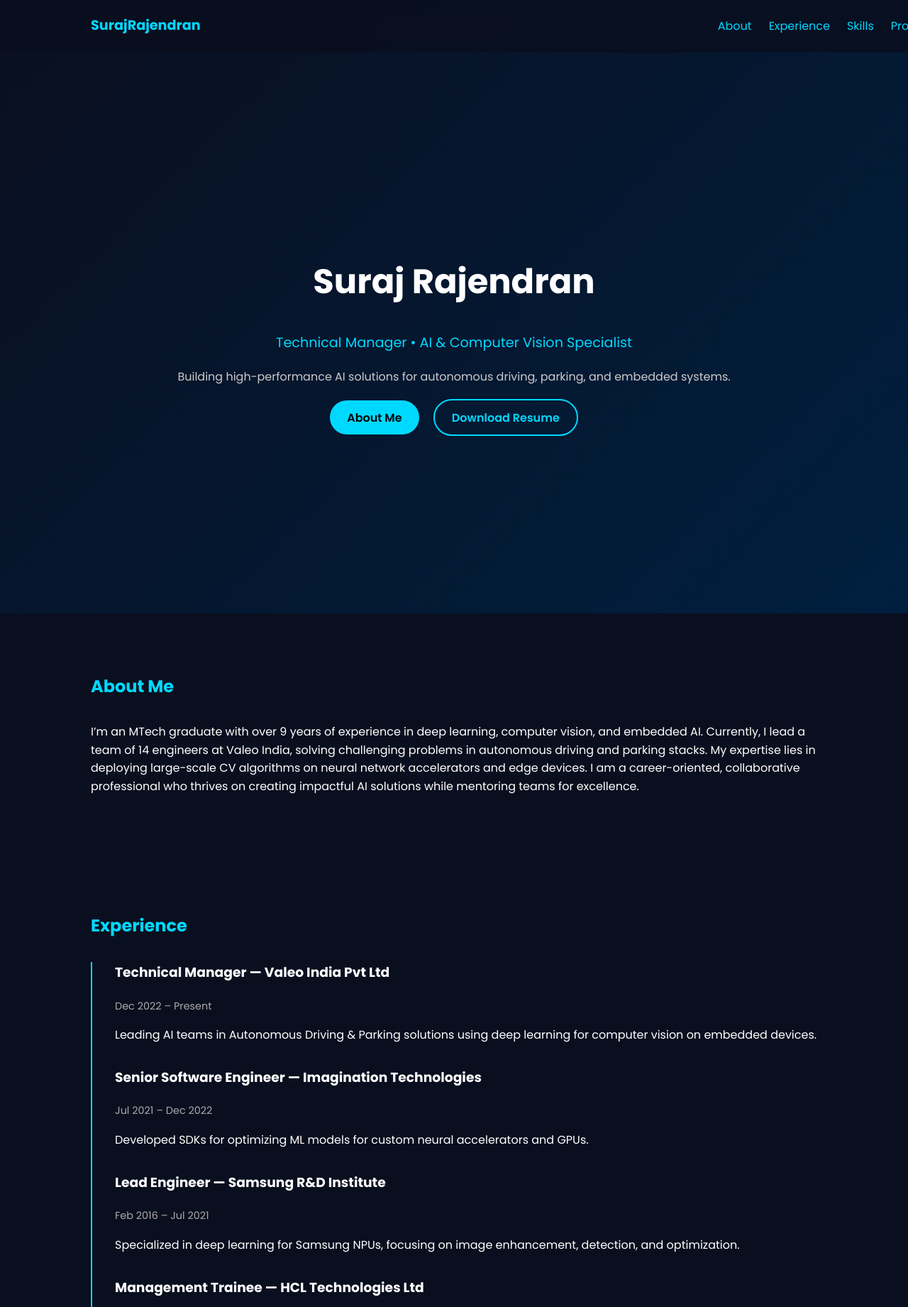
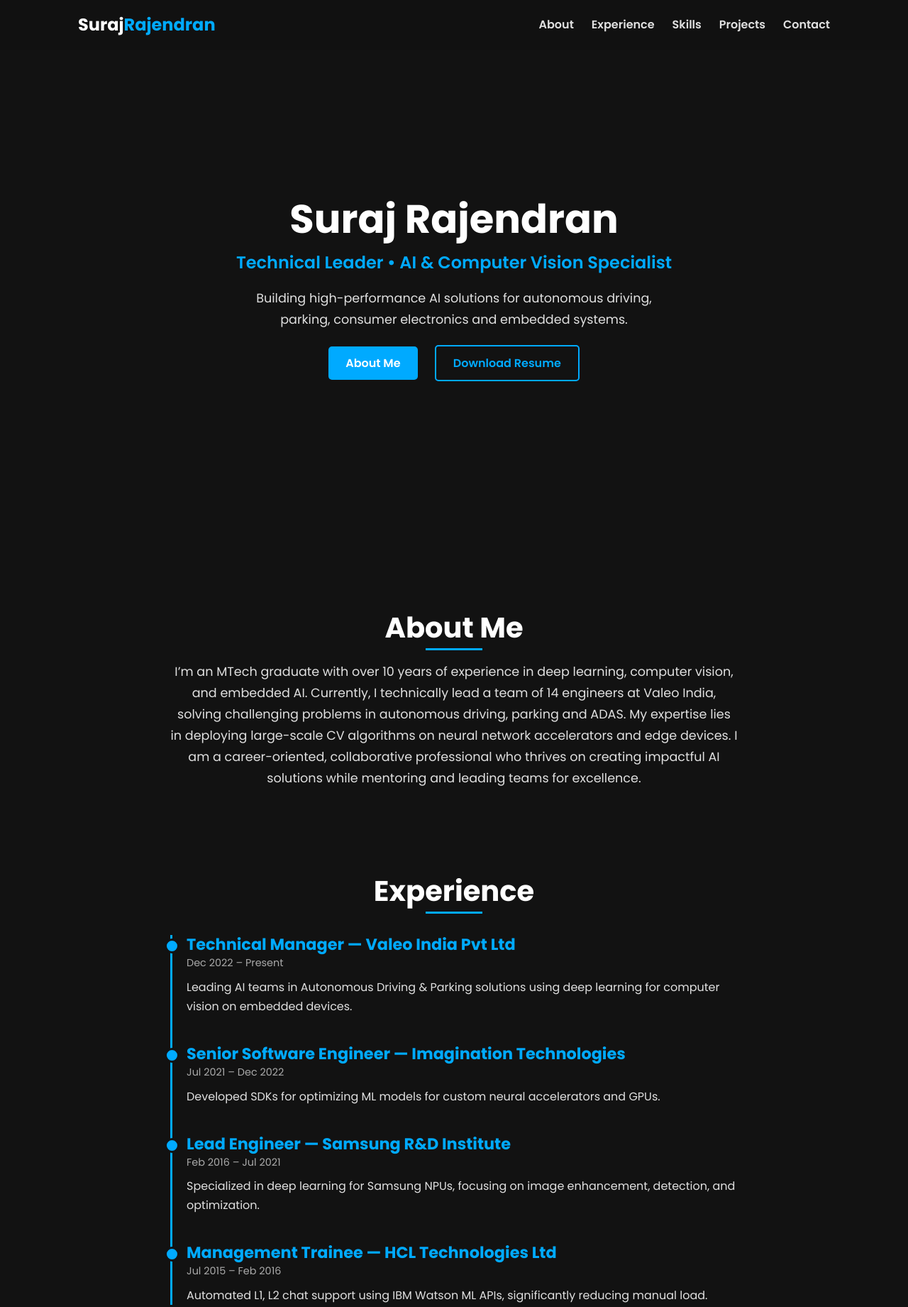
Before and after one commit to Suraj-R/suraj-portfolio, a plain HTML site: page index.html in a window 1280 px wide. Shown: the top 1841 px of the page at 71% size. Drawn offline with Linux system fonts and the light colour scheme.

Commit message:
Version 3 : fixing the mobile screen issue, content curation

```diff
--- a/index.html
+++ b/index.html
@@ -15,12 +15,17 @@
         <div class="nav-container">
             <a href="#home" class="logo">Suraj<span>Rajendran</span></a>
             <ul class="nav-links">
-                <li><a href="#about">About</a></li>
-                <li><a href="#experience">Experience</a></li>
-                <li><a href="#skills">Skills</a></li>
-                <li><a href="#projects">Projects</a></li>
-                <li><a href="#contact">Contact</a></li>
+                <li><a href="#about" class="nav-link">About</a></li>
+                <li><a href="#experience" class="nav-link">Experience</a></li>
+                <li><a href="#skills" class="nav-link">Skills</a></li>
+                <li><a href="#projects" class="nav-link">Projects</a></li>
+                <li><a href="#contact" class="nav-link">Contact</a></li>
             </ul>
+            <div class="hamburger">
+                <span class="bar"></span>
+                <span class="bar"></span>
+                <span class="bar"></span>
+            </div>
         </div>
     </nav>
 
@@ -28,8 +33,8 @@
     <header id="home" class="hero">
         <div class="hero-content">
             <h1>Suraj Rajendran</h1>
-            <p class="tagline">Technical Manager • AI & Computer Vision Specialist</p>
-            <p class="subtitle">Building high-performance AI solutions for autonomous driving, parking, and embedded systems.</p>
+            <p class="tagline">Technical Leader • AI & Computer Vision Specialist</p>
+            <p class="subtitle">Building high-performance AI solutions for autonomous driving, parking, consumer electronics and embedded systems.</p>
             <div class="hero-buttons">
                 <a href="#about" class="btn primary">About Me</a>
                 <a href="Suraj_Resume.pdf" target="_blank" class="btn secondary">Download Resume</a>
@@ -41,10 +46,10 @@
     <section id="about" class="section">
         <h2>About Me</h2>
         <p>
-            I’m an MTech graduate with over 9 years of experience in deep learning, computer vision, and embedded AI.
-            Currently, I lead a team of 14 engineers at Valeo India, solving challenging problems in autonomous driving and parking stacks.
+            I’m an MTech graduate with over 10 years of experience in deep learning, computer vision, and embedded AI.
+            Currently, I technically lead a team of 14 engineers at Valeo India, solving challenging problems in autonomous driving, parking and ADAS.
             My expertise lies in deploying large-scale CV algorithms on neural network accelerators and edge devices.
-            I am a career-oriented, collaborative professional who thrives on creating impactful AI solutions while mentoring teams for excellence.
+            I am a career-oriented, collaborative professional who thrives on creating impactful AI solutions while mentoring and leading teams for excellence.
         </p>
     </section>
 
@@ -70,7 +75,7 @@
             <div class="timeline-item">
                 <h3>Management Trainee — HCL Technologies Ltd</h3>
                 <span class="date">Jul 2015 – Feb 2016</span>
-                <p>Automated chat support using IBM Watson ML APIs, significantly reducing manual load.</p>
+                <p>Automated L1, L2 chat support using IBM Watson ML APIs, significantly reducing manual load.</p>
             </div>
         </div>
     </section>
@@ -79,18 +84,20 @@
     <section id="skills" class="section">
         <h2>Skills & Tools</h2>
         <div class="skills-grid">
+            <span>Computer Vision</span>
+            <span>Deep Learning</span>
             <span>Python</span>
-            <span>C++</span>
+            <span>C/C++</span>
             <span>PyTorch</span>
             <span>TensorFlow</span>
-            <span>Keras</span>
             <span>ONNX</span>
             <span>OpenVX</span>
-            <span>YOLO</span>
-            <span>EfficientDet</span>
-            <span>Embedded AI</span>
-            <span>Edge Deployment</span>
-            <span>Computer Vision</span>
+            <span>OpenCV</span>
+            <span>Embedded AI & Edge Deployment</span>
+            <span>Quantization</span>
+            <span>Pruning</span>
+            <span>Knowledge Distillation</span>
+            <span>Apache TVM</span>
         </div>
     </section>
 
@@ -110,10 +117,6 @@
                 <h3>Image Enhancement</h3>
                 <p>Developed DPED & SR-GAN for real-time visual enhancement in embedded devices.</p>
             </div>
-            <div class="project-card">
-                <h3>Classical Music Generator</h3>
-                <p>Created a spectrogram-based deep learning system to generate original classical compositions.</p>
-            </div>
         </div>
     </section>
 
@@ -128,7 +131,7 @@
     </section>
 
     <footer>
-        <p>© 2025 Suraj Rajendran | All Rights Reserved</p>
+        <p>&copy; 2024 Suraj Rajendran | All Rights Reserved</p>
     </footer>
 </body>
 </html>
--- a/script.js
+++ b/script.js
@@ -1,12 +1,31 @@
 // script.js
-document.addEventListener("DOMContentLoaded", () => {
-    // Smooth scrolling
-    document.querySelectorAll('a[href^="#"]').forEach(anchor => {
-        anchor.addEventListener("click", function (e) {
-            e.preventDefault();
-            document.querySelector(this.getAttribute("href")).scrollIntoView({
-                behavior: "smooth"
-            });
+
+document.addEventListener('DOMContentLoaded', () => {
+    const hamburger = document.querySelector('.hamburger');
+    const navLinks = document.querySelector('.nav-links');
+    const links = document.querySelectorAll('.nav-link');
+    const navbar = document.querySelector('.navbar');
+
+    // Toggle mobile navigation
+    hamburger.addEventListener('click', () => {
+        hamburger.classList.toggle('active');
+        navLinks.classList.toggle('active');
+    });
+
+    // Close mobile nav when a link is clicked
+    links.forEach(link => {
+        link.addEventListener('click', () => {
+            hamburger.classList.remove('active');
+            navLinks.classList.remove('active');
         });
     });
+
+    // Add shadow to navbar on scroll
+    window.addEventListener('scroll', () => {
+        if (window.scrollY > 50) {
+            navbar.classList.add('scrolled');
+        } else {
+            navbar.classList.remove('scrolled');
+        }
+    });
 });
--- a/style.css
+++ b/style.css
@@ -1,164 +1,369 @@
 /* style.css */
+
+/* --- CSS Variables for easy theme management --- */
+:root {
+    --primary-color: #00aaff; /* A bright, professional blue */
+    --secondary-color: #0077b6;
+    --background-color: #121212; /* Dark background */
+    --surface-color: #1e1e1e; /* For cards and surfaces */
+    --text-color: #e0e0e0;
+    --heading-color: #ffffff;
+    --border-color: #333333;
+    --font-family: 'Poppins', sans-serif;
+    --header-height: 70px;
+}
+
+/* --- Global Resets & Base Styles --- */
+* {
+    margin: 0;
+    padding: 0;
+    box-sizing: border-box;
+}
+
+html {
+    scroll-behavior: smooth;
+    scroll-padding-top: var(--header-height); /* Offset for fixed navbar */
+}
+
 body {
-    font-family: 'Poppins', sans-serif;
-    margin: 0;
-    background: #0a0f1f;
-    color: #fff;
-    line-height: 1.6;
+    font-family: var(--font-family);
+    background-color: var(--background-color);
+    color: var(--text-color);
+    line-height: 1.7;
 }
 
 h1, h2, h3 {
+    color: var(--heading-color);
     font-weight: 700;
+    line-height: 1.2;
+}
+
+h2 {
+    font-size: 2.5rem;
+    margin-bottom: 1rem;
+    text-align: center;
+    position: relative;
+    padding-bottom: 0.5rem;
+}
+
+/* Underline effect for section titles */
+h2::after {
+    content: '';
+    position: absolute;
+    bottom: 0;
+    left: 50%;
+    transform: translateX(-50%);
+    width: 80px;
+    height: 3px;
+    background-color: var(--primary-color);
 }
 
 a {
-    color: #00d9ff;
+    color: var(--primary-color);
     text-decoration: none;
+    transition: color 0.3s ease;
 }
 
-/* Navbar */
+a:hover {
+    color: var(--secondary-color);
+}
+
+.section {
+    padding: 60px 20px;
+    max-width: 1100px;
+    margin: 0 auto;
+}
+
+/* --- Navigation Bar --- */
 .navbar {
     position: fixed;
+    top: 0;
+    left: 0;
     width: 100%;
-    top: 0;
-    background: rgba(10, 15, 31, 0.85);
+    height: var(--header-height);
+    display: flex;
+    justify-content: center;
+    background-color: rgba(18, 18, 18, 0.8);
     backdrop-filter: blur(10px);
-    padding: 0.5rem 10%;
     z-index: 1000;
+    transition: background-color 0.3s ease;
 }
+
+.navbar.scrolled {
+    background-color: rgba(18, 18, 18, 0.95);
+    box-shadow: 0 2px 10px rgba(0, 0, 0, 0.2);
+}
+
 .nav-container {
     display: flex;
     justify-content: space-between;
     align-items: center;
-}
-.logo {
-    font-weight: 700;
-    font-size: 1.2rem;
-}
-.logo span {
-    color: #00d9ff;
-}
-.nav-links {
-    list-style: none;
-    display: flex;
-    gap: 1.5rem;
-}
-.nav-links li {
-    display: inline;
+    width: 100%;
+    max-width: 1100px;
+    padding: 0 20px;
 }
 
-/* Hero */
-.hero {
-    height: 100vh;
-    background: linear-gradient(135deg, #0a0f1f, #001f3f);
-    display: flex;
-    justify-content: center;
-    align-items: center;
-    text-align: center;
-    padding-top: 4rem;
-}
-.hero h1 {
-    font-size: 3rem;
-}
-.tagline {
-    font-size: 1.2rem;
-    margin-top: 0.5rem;
-    color: #00d9ff;
-}
-.subtitle {
-    margin: 1rem 0 2rem;
-    font-size: 1rem;
-    color: #ccc;
-}
-.btn {
-    padding: 0.8rem 1.5rem;
-    margin: 0 0.5rem;
-    border-radius: 30px;
-    font-weight: 600;
-    transition: 0.3s;
-}
-.btn.primary {
-    background: #00d9ff;
-    color: #000;
-}
-.btn.primary:hover {
-    background: #00a6c7;
-}
-.btn.secondary {
-    background: transparent;
-    border: 2px solid #00d9ff;
-    color: #00d9ff;
-}
-.btn.secondary:hover {
-    background: #00d9ff;
-    color: #000;
+.logo {
+    font-size: 1.5rem;
+    font-weight: 700;
+    color: var(--heading-color);
 }
 
-/* Sections */
-.section {
-    padding: 4rem 10%;
-}
-.section h2 {
-    color: #00d9ff;
-    margin-bottom: 2rem;
+.logo span {
+    color: var(--primary-color);
 }
 
-/* Timeline */
+.nav-links {
+    display: flex;
+    list-style: none;
+    gap: 25px;
+}
+
+.nav-link {
+    color: var(--text-color);
+    font-weight: 600;
+    position: relative;
+    padding: 5px 0;
+}
+
+.nav-link::after {
+    content: '';
+    position: absolute;
+    bottom: 0;
+    left: 0;
+    width: 0;
+    height: 2px;
+    background-color: var(--primary-color);
+    transition: width 0.3s ease;
+}
+
+.nav-link:hover::after {
+    width: 100%;
+}
+
+.hamburger {
+    display: none;
+    cursor: pointer;
+}
+
+.bar {
+    display: block;
+    width: 25px;
+    height: 3px;
+    margin: 5px auto;
+    background-color: var(--heading-color);
+    transition: all 0.3s ease-in-out;
+}
+
+/* --- Hero Section --- */
+.hero {
+    display: flex;
+    align-items: center;
+    justify-content: center;
+    text-align: center;
+    min-height: 100vh;
+    padding: 0 20px;
+}
+
+.hero-content h1 {
+    font-size: 3.5rem;
+    margin-bottom: 0.5rem;
+}
+
+.tagline {
+    font-size: 1.5rem;
+    font-weight: 600;
+    color: var(--primary-color);
+    margin-bottom: 1rem;
+}
+
+.subtitle {
+    font-size: 1.1rem;
+    max-width: 600px;
+    margin: 0 auto 2rem;
+}
+
+.btn {
+    padding: 12px 24px;
+    border-radius: 5px;
+    font-weight: 600;
+    transition: all 0.3s ease;
+    margin: 0 10px;
+}
+
+.primary {
+    background-color: var(--primary-color);
+    color: #fff;
+}
+
+.primary:hover {
+    background-color: var(--secondary-color);
+    color: #fff;
+    transform: translateY(-2px);
+}
+
+.secondary {
+    background-color: transparent;
+    color: var(--primary-color);
+    border: 2px solid var(--primary-color);
+}
+
+.secondary:hover {
+    background-color: var(--primary-color);
+    color: #fff;
+    transform: translateY(-2px);
+}
+
+/* --- About Section --- */
+#about p {
+    text-align: center;
+    max-width: 800px;
+    margin: 0 auto;
+    font-size: 1.1rem;
+}
+
+/* --- Experience Timeline --- */
 .timeline {
-    border-left: 2px solid #00d9ff;
-    padding-left: 2rem;
+    position: relative;
+    max-width: 800px;
+    margin: 30px auto;
+    padding-left: 20px;
+    border-left: 3px solid var(--primary-color);
 }
+
 .timeline-item {
-    margin-bottom: 2rem;
+    margin-bottom: 40px;
+    position: relative;
 }
+
+.timeline-item::before {
+    content: '';
+    position: absolute;
+    left: -31px;
+    top: 5px;
+    width: 15px;
+    height: 15px;
+    border-radius: 50%;
+    background-color: var(--primary-color);
+    border: 3px solid var(--background-color);
+}
+
+.timeline-item h3 {
+    font-size: 1.4rem;
+    color: var(--primary-color);
+}
+
 .date {
+    display: block;
     font-size: 0.9rem;
     color: #aaa;
+    margin-bottom: 0.5rem;
 }
 
-/* Skills */
+/* --- Skills & Projects Grids --- */
+.skills-grid, .projects-grid {
+    display: grid;
+    gap: 20px;
+    margin-top: 30px;
+}
+
 .skills-grid {
-    display: grid;
-    grid-template-columns: repeat(auto-fit, minmax(140px, 1fr));
-    gap: 1rem;
-}
-.skills-grid span {
-    background: #001f3f;
-    padding: 0.7rem;
-    border-radius: 20px;
+    grid-template-columns: repeat(auto-fit, minmax(120px, 1fr));
     text-align: center;
 }
 
-/* Projects */
+.skills-grid span {
+    background-color: var(--surface-color);
+    padding: 10px 20px;
+    border-radius: 5px;
+    border: 1px solid var(--border-color);
+    transition: all 0.3s ease;
+}
+
+.skills-grid span:hover {
+    transform: translateY(-3px);
+    background-color: var(--primary-color);
+    color: var(--heading-color);
+    border-color: var(--primary-color);
+}
+
 .projects-grid {
-    display: grid;
-    grid-template-columns: repeat(auto-fit, minmax(260px, 1fr));
-    gap: 2rem;
+    grid-template-columns: repeat(auto-fit, minmax(300px, 1fr));
 }
+
 .project-card {
-    background: #001f3f;
-    padding: 1.5rem;
-    border-radius: 10px;
-    transition: 0.3s;
+    background-color: var(--surface-color);
+    padding: 25px;
+    border-radius: 8px;
+    border: 1px solid var(--border-color);
+    transition: all 0.3s ease;
 }
+
 .project-card:hover {
     transform: translateY(-5px);
+    border-color: var(--primary-color);
 }
 
-/* Footer */
+.project-card h3 {
+    color: var(--primary-color);
+    margin-bottom: 10px;
+}
+
+/* --- Contact & Footer --- */
+#contact {
+    text-align: center;
+}
+
 footer {
     text-align: center;
-    padding: 1rem;
-    background: #001529;
-    font-size: 0.9rem;
+    padding: 20px;
+    margin-top: 40px;
+    background-color: var(--surface-color);
+    border-top: 1px solid var(--border-color);
 }
 
-/* Responsive */
+/* --- Media Queries for Responsiveness --- */
 @media (max-width: 768px) {
-    .hero h1 {
-        font-size: 2rem;
+    .nav-links {
+        position: fixed;
+        left: -100%;
+        top: var(--header-height);
+        background-color: var(--surface-color);
+        flex-direction: column;
+        width: 100%;
+        text-align: center;
+        transition: 0.3s;
+        gap: 0;
     }
-    .nav-links {
-        display: none;
+
+    .nav-links.active {
+        left: 0;
+    }
+
+    .nav-links li {
+        padding: 1rem 0;
+        border-bottom: 1px solid var(--border-color);
+    }
+
+    .hamburger {
+        display: block;
+    }
+
+    .hamburger.active .bar:nth-child(2) {
+        opacity: 0;
+    }
+    .hamburger.active .bar:nth-child(1) {
+        transform: translateY(8px) rotate(45deg);
+    }
+    .hamburger.active .bar:nth-child(3) {
+        transform: translateY(-8px) rotate(-45deg);
+    }
+
+    .hero-content h1 {
+        font-size: 2.5rem;
+    }
+
+    .tagline {
+        font-size: 1.2rem;
     }
 }
```
